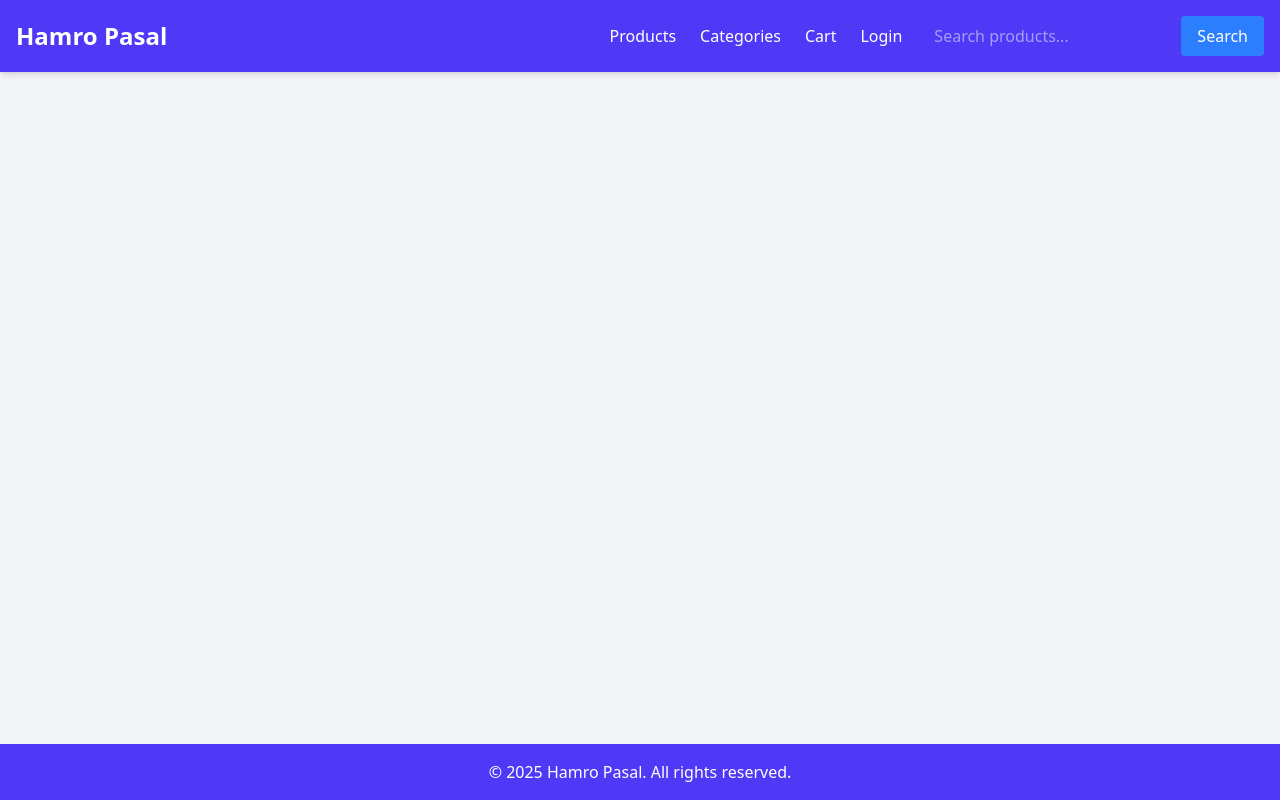
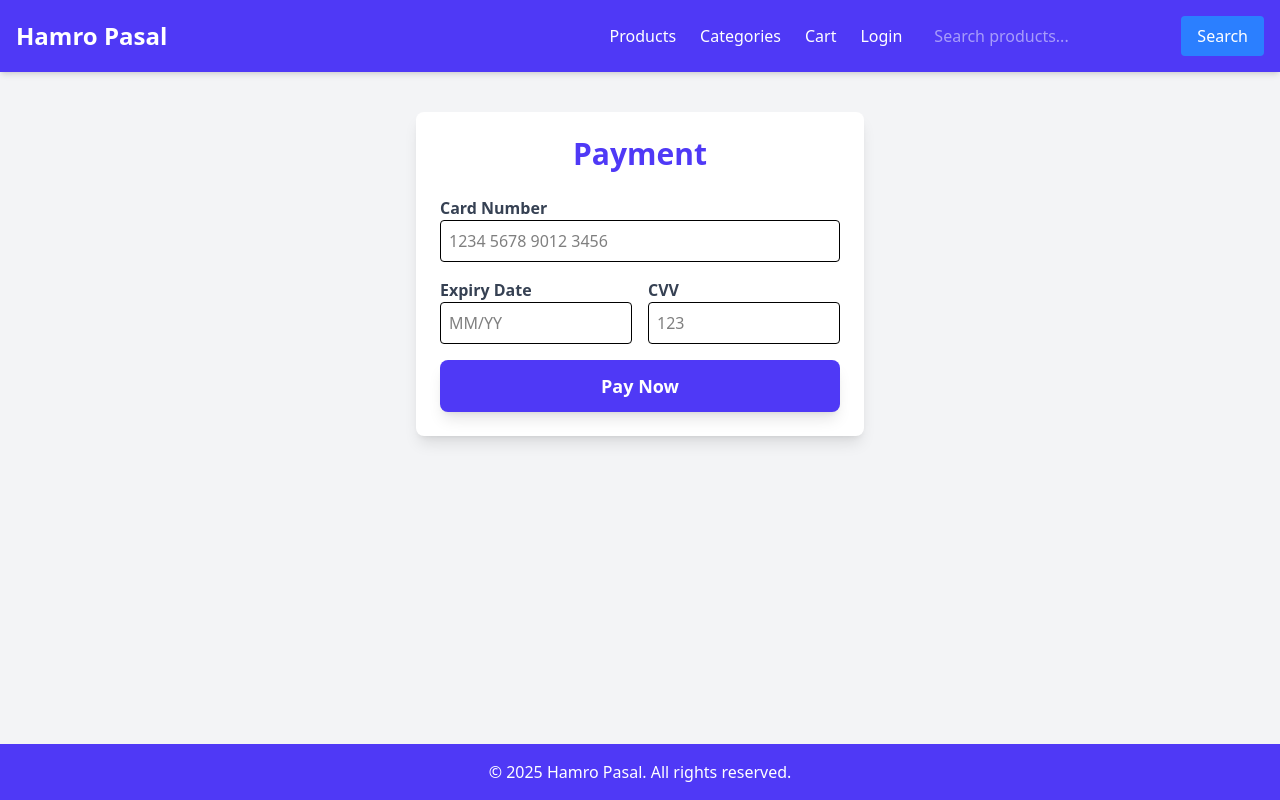
Before and after one commit to susangautam/ecommerce, a React (Vite) app: page /payment in a window 1280 px wide. Built offline with nearby package versions, Linux system fonts and the light colour scheme.

Commit message:
added payment gateway

```diff
--- a/src/App.jsx
+++ b/src/App.jsx
@@ -7,6 +7,7 @@ import Categories from "./Pages/Categories";
 import Cart from "./Pages/Cart";
 import Login from "./Pages/Login";
 import Footer from "./Components/Footer";
+import Payment from "./Pages/Payment";
 
 function App() {
   return (
@@ -20,6 +21,7 @@ function App() {
             <Route path="/categories" element={<Categories/>} />
             <Route path="/cart" element={<Cart/>} />
             <Route path="/login" element={<Login/>} />
+            <Route path="/payment" element={<Payment/>} />
           </Routes>
         </main>
         <Footer/>
--- a/src/Components/Footer.jsx
+++ b/src/Components/Footer.jsx
@@ -1,6 +1,6 @@
 function Footer() {
     return (
-      <footer className="bg-indigo-600 text-white text-center p-4 mt-8">
+      <footer className="bg-indigo-600 text-white text-center p-4">
         <p>&copy; 2025 Hamro Pasal. All rights reserved.</p>
       </footer>
     );
--- a/src/Pages/Cart.jsx
+++ b/src/Pages/Cart.jsx
@@ -1,30 +1,30 @@
 import { useContext } from "react";
 import { CartContext } from "../Context/CartContext";
-
-
 import { FaShoppingCart } from "react-icons/fa";
+import { Link } from "react-router-dom";
 
 function Cart() {
   const { cart, removeFromCart } = useContext(CartContext);
 
+  const totalPrice = cart.reduce((total, item) => total + item.price, 0);
+
   return (
     <div className="container mx-auto p-6 bg-white shadow-lg rounded-lg">
       <div className="flex items-center justify-center mb-4">
-
         <FaShoppingCart className="text-indigo-600 w-8 h-8 mr-2" />
-
         <h2 className="text-3xl font-bold text-indigo-600 text-center">Shopping Cart</h2>
       </div>
 
       {cart.length === 0 ? (
         <p className="text-center text-gray-500">Your cart is empty.</p>
       ) : (
+        <>
           <ul className="space-y-4">
             {cart.map((item) => (
               <li key={item.id} className="flex justify-between items-center p-4 border border-gray-300 rounded-lg shadow-sm">
                 <div>
                   <p className="text-lg font-semibold">{item.name}</p>
-                <p className="text-sm text-gray-600">${item.price}</p>
+                  <p className="text-sm text-gray-600">${item.price.toFixed(2)}</p>
                 </div>
                 <button
                   onClick={() => removeFromCart(item.id)}
@@ -35,6 +35,16 @@ function Cart() {
               </li>
             ))}
           </ul>
+
+          <div className="mt-6 text-center">
+            <p className="text-xl font-bold text-gray-700">Total: ${totalPrice.toFixed(2)}</p>
+            <Link to="/payment">
+              <button className="mt-4 bg-indigo-600 text-white px-6 py-3 rounded-lg text-lg font-semibold shadow-lg transform transition-all hover:bg-indigo-700 hover:scale-105">
+                Proceed to Payment
+              </button>
+            </Link>
+          </div>
+        </>
       )}
     </div>
   );
--- a/src/Pages/Home.jsx
+++ b/src/Pages/Home.jsx
@@ -3,24 +3,38 @@ import { Link } from "react-router-dom";
 function Home() {
   return (
     <div
-      className="h-screen flex flex-col justify-center items-center bg-cover bg-center"
+      className="h-screen flex flex-col justify-center items-center bg-cover bg-center relative"
+      style={{
+        backgroundImage: "url('/public/e-commerce.jpg')", // Make sure the image exists in public folder
+      }}
     >
-      <h1 className="text-4xl font-extrabold text-center text-indigo-600 drop-shadow-lg">
-        Welcome to Hamro Pasal
+      {/* Dark overlay for better contrast */}
+      <div className="absolute inset-0 bg-black opacity-50"></div>
+
+      {/* Content */}
+      <div className="relative text-center text-white p-8 animate-fade-in">
+        <h1 className="text-5xl md:text-6xl font-extrabold  mb-6">
+          Welcome to <span className="text-white">Hamro Pasal</span>
         </h1>
-      <div className="mt-8 flex justify-center space-x-6">
+        <p className="text-lg md:text-xl mb-8 max-w-2xl mx-auto drop-shadow">
+          Discover the best deals on electronics, fashion, and home essentials. Shop with confidence!
+        </p>
+
+        {/* Buttons */}
+        <div className="flex justify-center space-x-6">
           <Link
             to="/products"
-          className="bg-indigo-600 text-white px-6 py-3 rounded-full text-lg font-semibold shadow-lg transform transition-all hover:bg-indigo-700 hover:scale-105"
+            className="bg-indigo-600 text-white px-8 py-4 rounded-full text-lg font-semibold shadow-lg transform transition-all hover:bg-indigo-700 hover:scale-105"
           >
-          Shop Now
+            🛍️ Shop Now
           </Link>
           <Link
             to="/categories"
-          className="bg-orange-600 text-white px-6 py-3 rounded-full text-lg font-semibold shadow-lg transform transition-all hover:bg-orange-700 hover:scale-105"
+            className="bg-orange-600 text-white px-8 py-4 rounded-full text-lg font-semibold shadow-lg transform transition-all hover:bg-orange-700 hover:scale-105"
           >
-          Browse Categories
+            🔍 Browse Categories
           </Link>
+        </div>
       </div>
     </div>
   );
--- /dev/null
+++ b/src/Pages/Payment.jsx
@@ -0,0 +1,75 @@
+import { useState } from "react";
+import { useNavigate } from "react-router-dom";
+
+function Payment() {
+  const [cardNumber, setCardNumber] = useState("");
+  const [expiry, setExpiry] = useState("");
+  const [cvv, setCvv] = useState("");
+  const [message, setMessage] = useState("");
+  const navigate = useNavigate();
+
+  const handlePayment = (e) => {
+    e.preventDefault();
+    setMessage("Payment Successful! Redirecting...");
+
+    setTimeout(() => {
+      navigate("/");
+    }, 2000);
+  };
+
+  return (
+    <div className="container mx-auto p-6 bg-white shadow-lg rounded-lg max-w-md mt-10">
+      <h2 className="text-3xl font-bold text-center text-indigo-600 mb-6">Payment</h2>
+
+      {message && <p className="text-center text-green-600 font-semibold">{message}</p>}
+
+      <form onSubmit={handlePayment} className="space-y-4">
+        <div>
+          <label className="block font-semibold text-gray-700">Card Number</label>
+          <input
+            type="text"
+            className="w-full p-2 border rounded"
+            placeholder="1234 5678 9012 3456"
+            value={cardNumber}
+            onChange={(e) => setCardNumber(e.target.value)}
+            required
+          />
+        </div>
+
+        <div className="flex space-x-4">
+          <div>
+            <label className="block font-semibold text-gray-700">Expiry Date</label>
+            <input
+              type="text"
+              className="w-full p-2 border rounded"
+              placeholder="MM/YY"
+              value={expiry}
+              onChange={(e) => setExpiry(e.target.value)}
+              required
+            />
+          </div>
+          <div>
+            <label className="block font-semibold text-gray-700">CVV</label>
+            <input
+              type="text"
+              className="w-full p-2 border rounded"
+              placeholder="123"
+              value={cvv}
+              onChange={(e) => setCvv(e.target.value)}
+              required
+            />
+          </div>
+        </div>
+
+        <button
+          type="submit"
+          className="w-full bg-indigo-600 text-white py-3 rounded-lg text-lg font-semibold shadow-lg transform transition-all hover:bg-indigo-700 hover:scale-105"
+        >
+          Pay Now
+        </button>
+      </form>
+    </div>
+  );
+}
+
+export default Payment;
```
Lines whose indentation alone changed are shown as unchanged.
